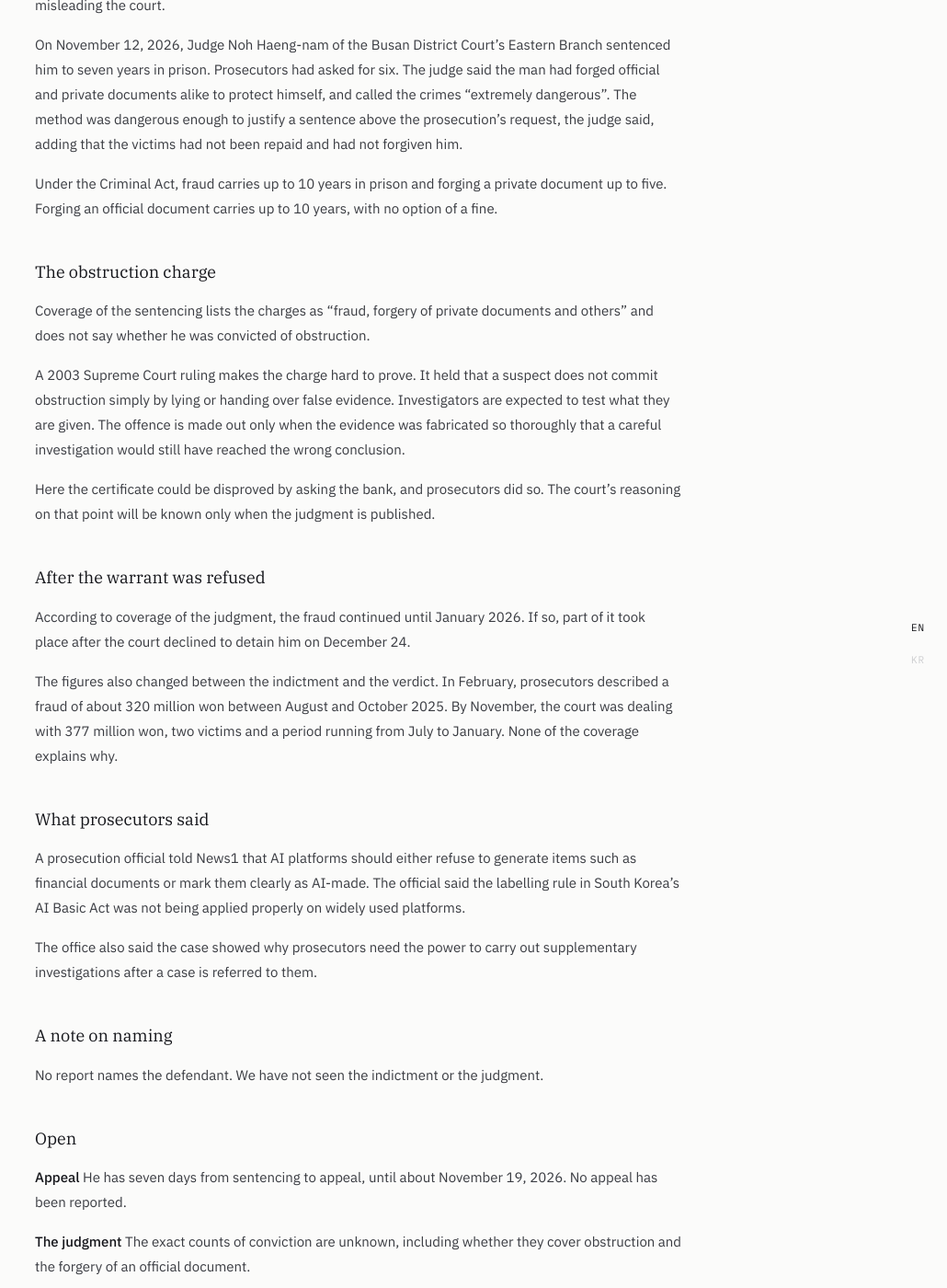
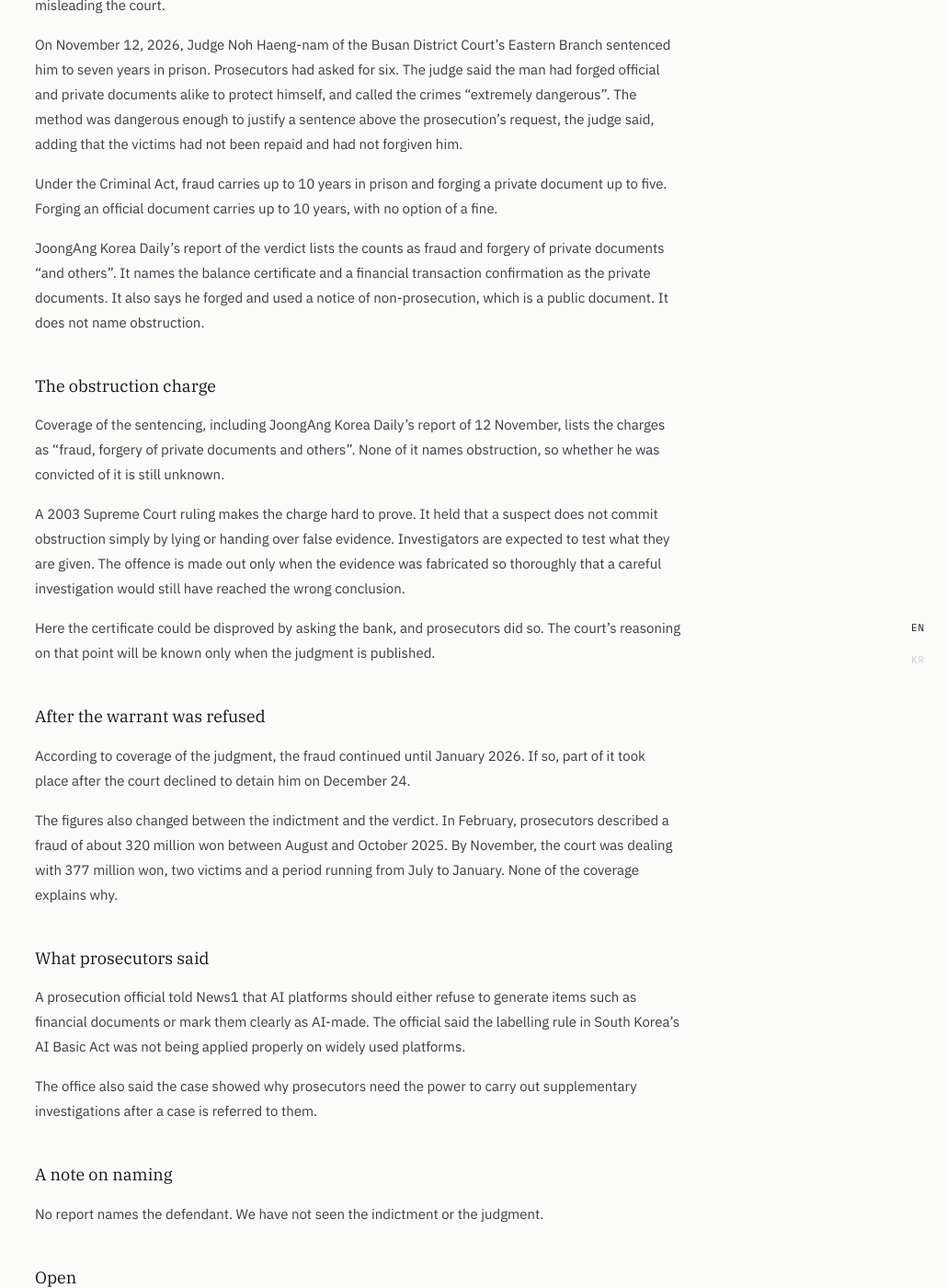
Before and after one commit to maestro-hong/maestro-hong.github.io, a Jekyll site: the page built from _entries/busan-ai-forged-bank-certificate.md, in a window 1280 px wide and 1400 px high, scrolled down 2183 px. Shown: the whole window at 92% size, without its empty margins (250-1280 px from the left). Built offline with Jekyll 4.4.1, drawn with Linux system fonts in a browser that asks for light colours; some of the changed text lies outside the part shown.

Commit message:
Add info

```diff
--- a/_entries/busan-ai-forged-bank-certificate.md
+++ b/_entries/busan-ai-forged-bank-certificate.md
@@ -3,13 +3,13 @@ published: true
 title: "Man who fooled a judge with an AI-forged bank certificate gets seven years in South Korea"
 slug: busan-ai-forged-bank-certificate
 incident_date: 2026-02-11
-updated: 2026-11-14
+updated: 2026-11-21
 category: B
 country: South Korea
 status: convicted
 ai_claim_basis: described
 detection_path: police
-next_check: 2026-11-20
+next_check: 2026-12-21
 safeguard: due-diligence
 safeguard_outcome: bypassed
 summary: "A man in his 20s in Busan avoided detention in December 2025 by giving a court a forged bank certificate. It showed about 904 million won in an account that held 23 won. Prosecutors say he made it, along with a fake medical exam certificate and fake cryptocurrency records, with the image-generation function of an AI platform. He was detained a month later after prosecutors checked the certificate with the bank. On November 12, 2026, a Busan court sentenced him to seven years in prison for fraud and forgery, one year more than prosecutors had requested."
@@ -77,6 +77,11 @@ sources:
     title: "Bogus crypto hotshot duped court with AI-generated transaction records"
     url: "https://www.dlnews.com/articles/people-culture/bogus-crypto-hotshot-dupes-court-with-ai-transaction-records/"
     retrieved: 2026-11-14
+  - tier: S
+    outlet: JoongAng Korea Daily (미주중앙일보)
+    title: "Verdict report, Busan District Court Eastern Branch, 12 November 2026"
+    url: "https://www.koreadaily.com/article/20261112024643841"
+    retrieved: 2026-11-21
 ---
 
 ## What happened
@@ -115,9 +120,11 @@ On November 12, 2026, Judge Noh Haeng-nam of the Busan District Court's Eastern
 
 Under the Criminal Act, fraud carries up to 10 years in prison and forging a private document up to five. Forging an official document carries up to 10 years, with no option of a fine.
 
+JoongAng Korea Daily's report of the verdict lists the counts as fraud and forgery of private documents "and others". It names the balance certificate and a financial transaction confirmation as the private documents. It also says he forged and used a notice of non-prosecution, which is a public document. It does not name obstruction.
+
 ## The obstruction charge
 
-Coverage of the sentencing lists the charges as "fraud, forgery of private documents and others" and does not say whether he was convicted of obstruction.
+Coverage of the sentencing, including JoongAng Korea Daily's report of 12 November, lists the charges as "fraud, forgery of private documents and others". None of it names obstruction, so whether he was convicted of it is still unknown.
 
 A 2003 Supreme Court ruling makes the charge hard to prove. It held that a suspect does not commit obstruction simply by lying or handing over false evidence. Investigators are expected to test what they are given. The offence is made out only when the evidence was fabricated so thoroughly that a careful investigation would still have reached the wrong conclusion.
 
@@ -141,8 +148,8 @@ No report names the defendant. We have not seen the indictment or the judgment.
 
 ## Open
 
-**Appeal** He has seven days from sentencing to appeal, until about November 19, 2026. No appeal has been reported.
+**Appeal** The seven-day window ran until about November 19, 2026. No appeal appeared in the reports we found as of November 21, 2026. We have not checked court records.
 
-**The judgment** The exact counts of conviction are unknown, including whether they cover obstruction and the forgery of an official document.
+**The judgment** JoongAng Korea Daily lists forgery of a public document (the non-prosecution notice) among the counts. Whether the conviction covers obstruction is still unknown. We have not seen the judgment.
 
 **Court procedure** No report says whether the court has changed how it checks documents submitted at detention hearings.
```
Also changed, not shown: _entries/72-year-old-man-charged-ai-child-image.md (+2 -2 lines), _entries/AI-walmart-fraud.md (+1 -1 lines), _entries/antioch-man-child-abuse-material-arrested.md (+1 -1 lines), _entries/gift-card-fraud-toronto-arrest.md (+1 -1 lines), _entries/jeju-ai-police-id-robbery.md (+8 -3 lines).
